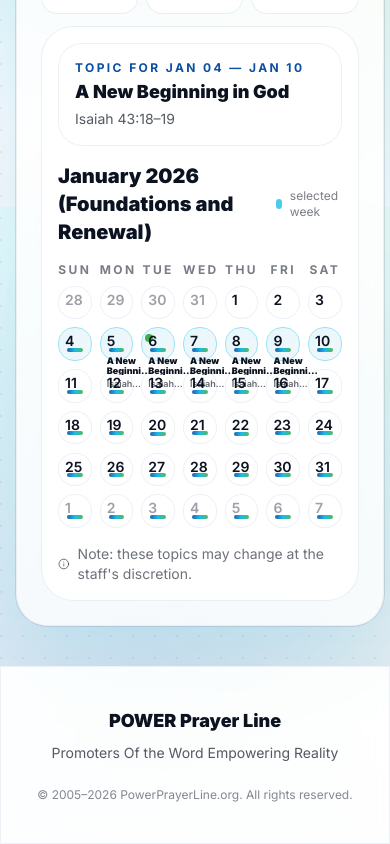
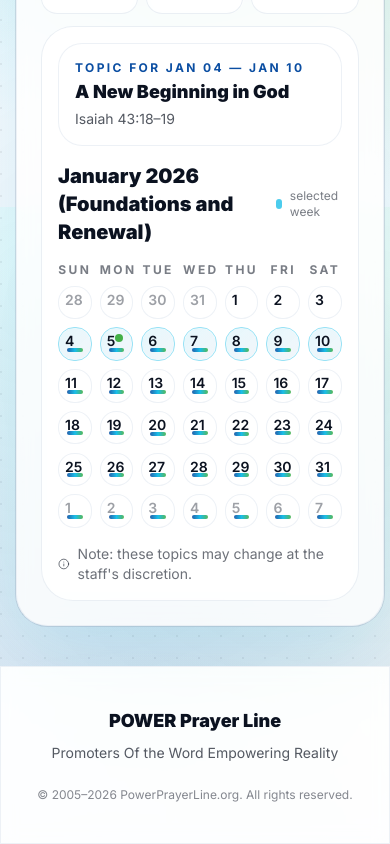
Before and after one commit to metellusa/power-prayer-line, a React (Vite) app: page /topics-2026 in a window 390 px wide. Shown: the part 637-1481 px from the top of the page. Built offline with nearby package versions, Linux system fonts and the light colour scheme.

Commit message:
Fix topic calendar mobile view issue

```diff
--- a/src/pages/Topics2026.jsx
+++ b/src/pages/Topics2026.jsx
@@ -434,9 +434,10 @@ export default function Topics2026() {
 
                             {/* Content area */}
                             <div className="mt-2 flex-1">
-                              {/* Desktop/tablet: show topic only inside selected week (Mon–Fri) */}
-                              <div className="hidden sm:block">
-                                {inWeek && isWeekdayMonFri(day) ? (() => {
+                              {/* Desktop/tablet only: show topic text in selected week cells (Mon–Fri) */}
+                              {inWeek && isWeekdayMonFri(day) ? (
+                                <div className="hidden sm:block text-left">
+                                  {(() => {
                                     const weekStart = startOfWeekSunday(day);
                                     const weekEnd = addDays(weekStart, 6);
                                     const weekTopic = getTopicForWeek(topics, weekStart, weekEnd);
@@ -445,7 +446,7 @@ export default function Topics2026() {
                                     const { main, ref } = splitTitleAndVerse(weekTopic.title);
 
                                     return (
-                                    <div className="text-left">
+                                      <>
                                         <div className="text-[11px] font-black leading-snug text-power-ink dark:text-white">
                                           {main}
                                         </div>
@@ -454,33 +455,11 @@ export default function Topics2026() {
                                             {ref}
                                           </div>
                                         ) : null}
-                                    </div>
+                                      </>
                                     );
-                                })() : null}
-                              </div>
-
-                              {/* Mobile: show topic ONLY on the selected week ROW (Mon–Fri cells) */}
-                              <div className="block sm:hidden">
-                                {isSelectedWeekRow(day, selectedWeekStart) && isWeekdayMonFri(day) ? (() => {
-                                  const weekTopic = selectedTopic; // already computed for selectedWeekStart/end
-                                  if (!weekTopic) return null;
-
-                                  const { main, ref } = splitTitleAndVerse(weekTopic.title);
-
-                                  return (
-                                    <div className="text-left">
-                                      <div className="text-[9px] font-black leading-[1.05] text-power-ink dark:text-white line-clamp-2">
-                                        {main}
-                                      </div>
-                                      {ref ? (
-                                        <div className="mt-1 text-[9px] font-semibold text-power-ink/65 dark:text-white/65 leading-[1.05] line-clamp-1">
-                                          {ref}
+                                  })()}
                                 </div>
                               ) : null}
-                                    </div>
-                                  );
-                                })() : null}
-                              </div>
                             </div>
                           </div>
 
```
Lines whose indentation alone changed are shown as unchanged.
